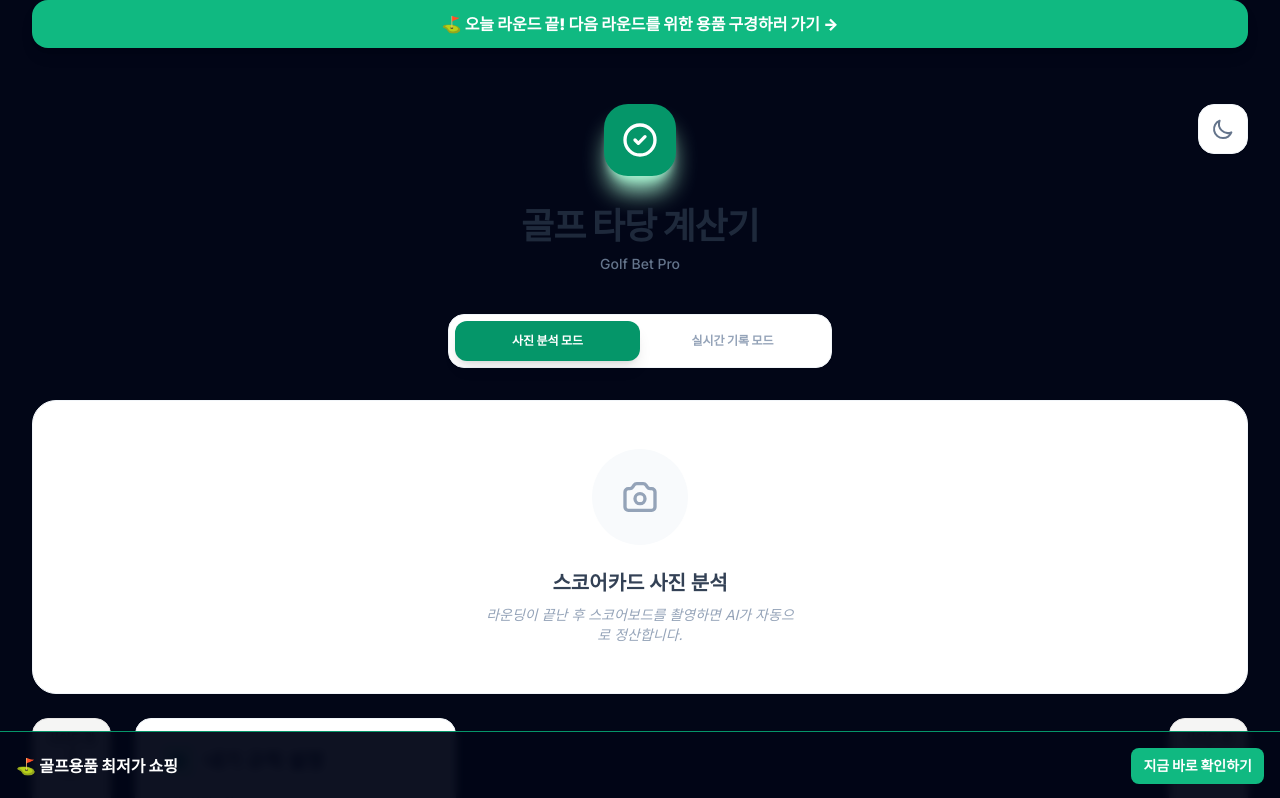
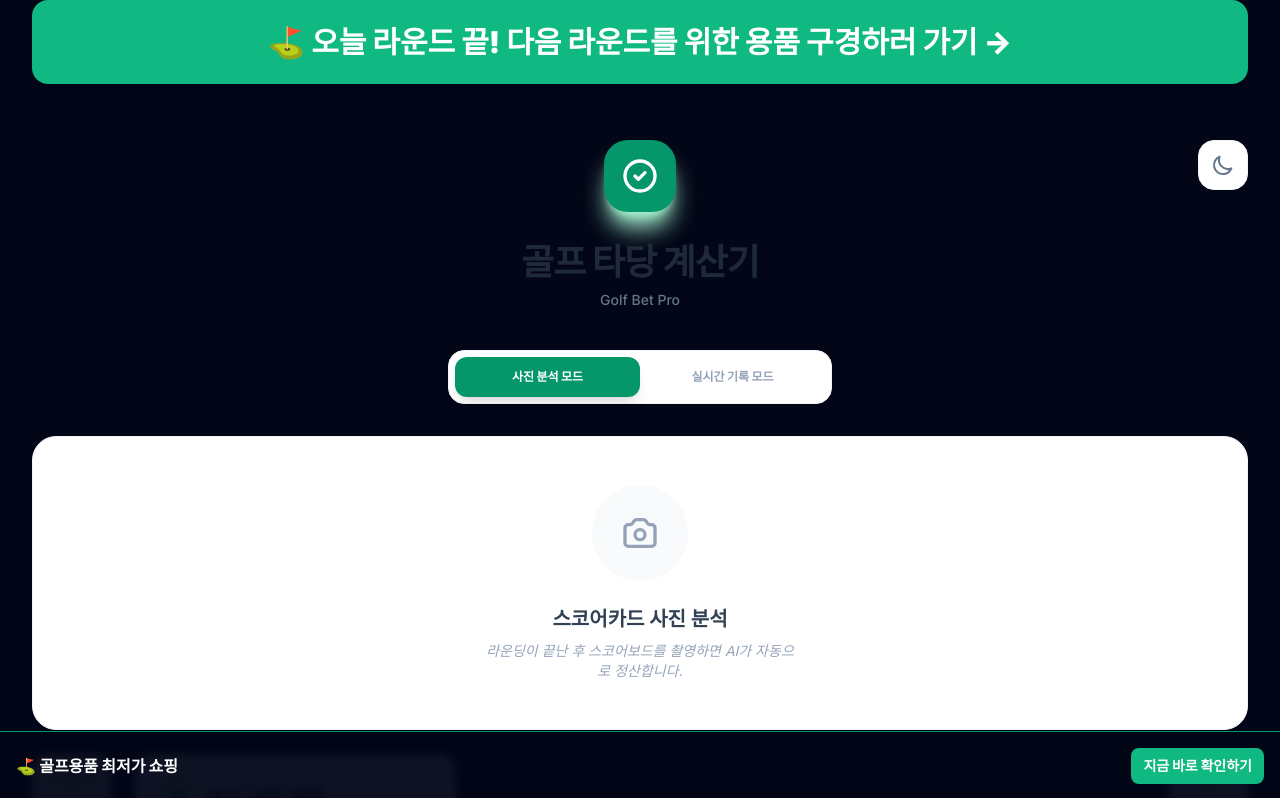
Before and after one commit to soonwooj/golf-bet-master, a React (Vite) app: page / in a window 1280 px wide. Shown: the top 798 px of the page. Built offline with nearby package versions, Linux system fonts and the light colour scheme.

Commit message:
Increase top banner height and text size

```diff
--- a/src/App.tsx
+++ b/src/App.tsx
@@ -122,8 +122,8 @@ const App: React.FC = () => {
   return (
     <div className="min-h-screen pb-24 px-4 md:px-8 max-w-7xl mx-auto transition-colors duration-300 dark:bg-slate-950">
       {/* 상단 배너 광고 */}
-      <div className="bg-emerald-500 dark:bg-emerald-600 rounded-2xl text-center py-3 mb-4 shadow-lg">
-        <a href="https://www.dealpang.com/?linkD=96LAY5B7a" target="_blank" rel="noreferrer" className="font-black text-white hover:text-emerald-100">
+      <div className="bg-emerald-500 dark:bg-emerald-600 rounded-2xl text-center py-6 mb-4 shadow-lg">
+        <a href="https://www.dealpang.com/?linkD=96LAY5B7a" target="_blank" rel="noreferrer" className="font-black text-white hover:text-emerald-100 text-2xl md:text-3xl">
           ⛳ 오늘 라운드 끝! 다음 라운드를 위한 용품 구경하러 가기 →
         </a>
       </div>
```
